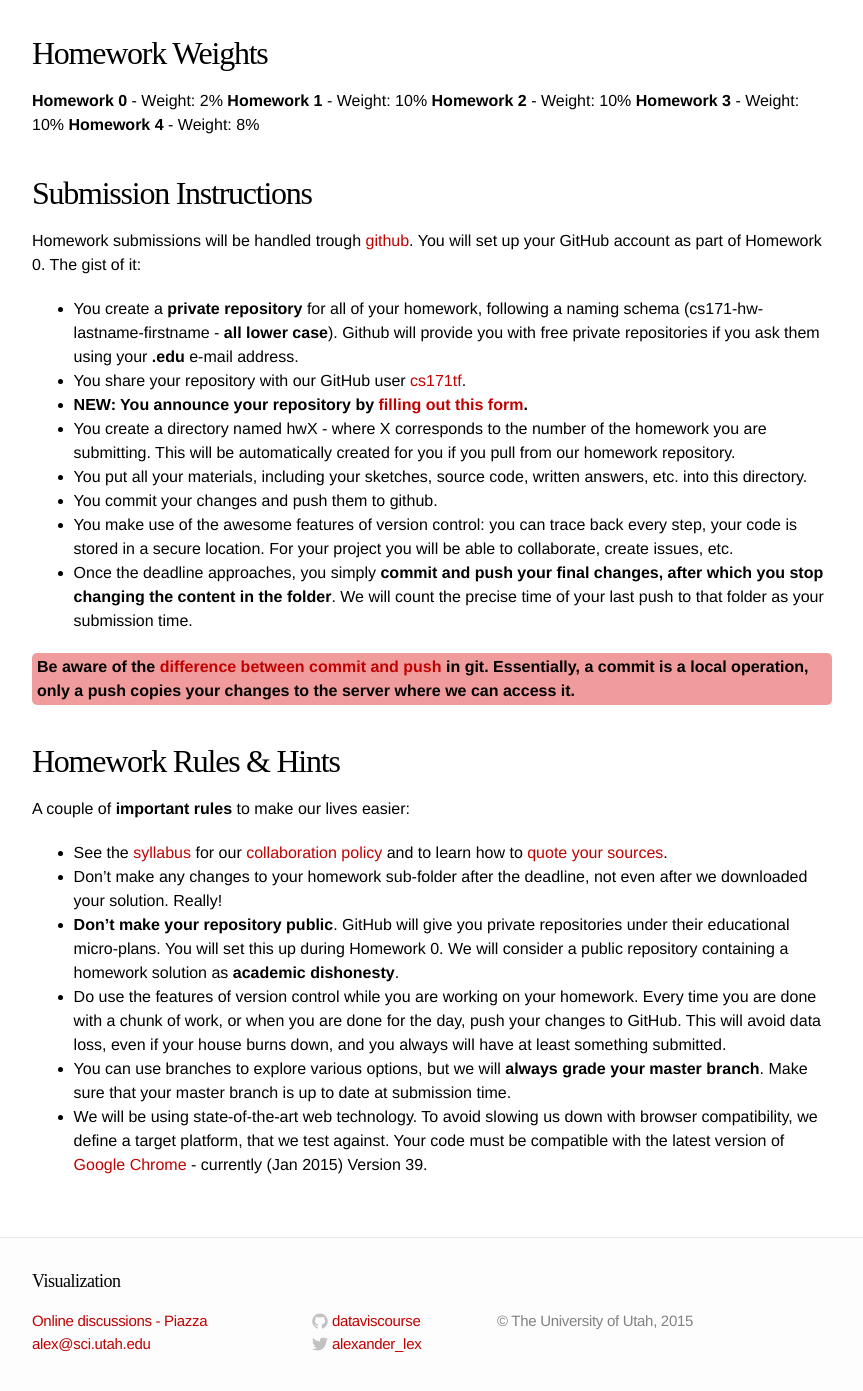
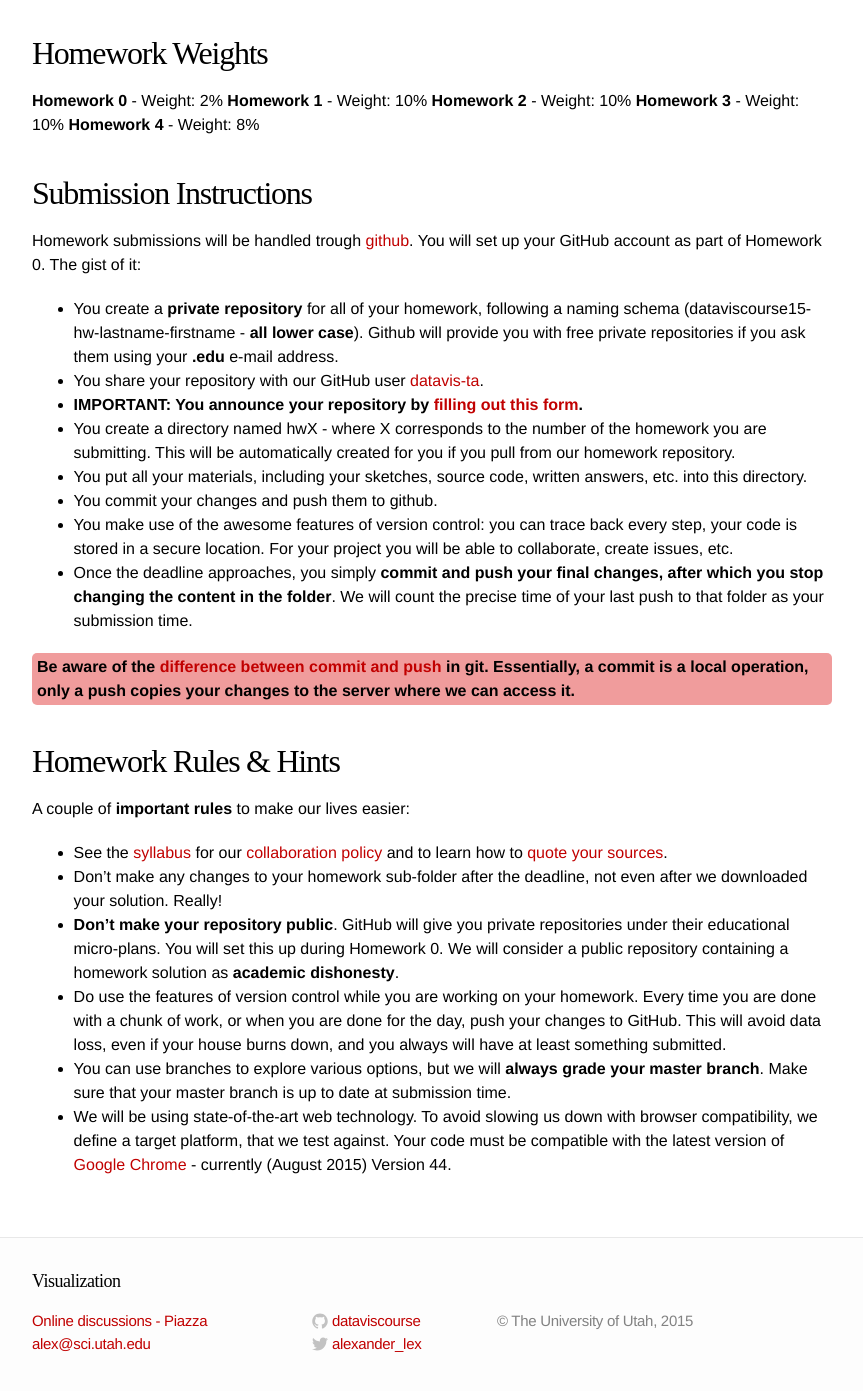
Before and after one commit to CS171/2016-cs171-website, a Jekyll site: the page built from homework.md, in a window 1280 px wide and 1400 px high, scrolled down 402 px. Shown: the top 1391 px of the window, without its empty margins (208-1071 px from the left). Built offline with Jekyll 4.4.1, drawn with Linux system fonts in a browser that asks for light colours; some web fonts are replaced.

Commit message:
fixed some links / wording on website

```diff
--- a/homework.md
+++ b/homework.md
@@ -25,9 +25,9 @@ The assignments are published on [github](https://github.com/dataviscourse/2015-
 
 Homework submissions will be handled trough [github](http://github.com). You will set up your GitHub account as part of Homework 0. The gist of it:
 
- * You create a **private repository** for all of your homework, following a naming schema (cs171-hw-lastname-firstname - **all lower case**). Github will provide you with free private repositories if you ask them using your **.edu** e-mail address.
- * You share your repository with our GitHub user [cs171tf](http://github.com/cs171tf).
- * **NEW: You announce your repository by [filling out this form](https://docs.google.com/forms/d/1sb8y_R2fGgbnaEiBPXxMGiTJ8DFf3lTk9b9PO3IoytI/viewform).**
+ * You create a **private repository** for all of your homework, following a naming schema (dataviscourse15-hw-lastname-firstname - **all lower case**). Github will provide you with free private repositories if you ask them using your **.edu** e-mail address.
+ * You share your repository with our GitHub user [datavis-ta](http://github.com/datavis-ta).
+ * **IMPORTANT: You announce your repository by [filling out this form](https://docs.google.com/forms/d/1C7nljpvoRzbTrSxZAWuNZuiq-uI1cPIoBcERNTrYsDo/viewform).**
  * You create a directory named hwX - where X corresponds to the number of the homework you are submitting. This will be automatically created for you if you pull from our homework repository.
  * You put all your materials, including your sketches, source code, written answers, etc. into this directory.
  * You commit your changes and push them to github.
@@ -47,4 +47,4 @@ A couple of **important rules** to make our lives easier:
  * **Don't make your repository public**. GitHub will give you private repositories under their educational micro-plans. You will set this up during Homework 0. We will consider a public repository containing a homework solution as **academic dishonesty**.
  * Do use the features of version control while you are working on your homework. Every time you are done with a chunk of work, or when you are done for the day, push your changes to GitHub. This will avoid data loss, even if your house burns down, and you always will have at least something submitted.
  * You can use branches to explore various options, but we will **always grade your master branch**. Make sure that your master branch is up to date at submission time.
- * We will be using state-of-the-art web technology. To avoid slowing us down with browser compatibility, we define a target platform, that we test against. Your code must be compatible with the latest version of [Google Chrome](https://www.google.com/chrome) - currently (Jan 2015) Version 39.
+ * We will be using state-of-the-art web technology. To avoid slowing us down with browser compatibility, we define a target platform, that we test against. Your code must be compatible with the latest version of [Google Chrome](https://www.google.com/chrome) - currently (August 2015) Version 44.
```
